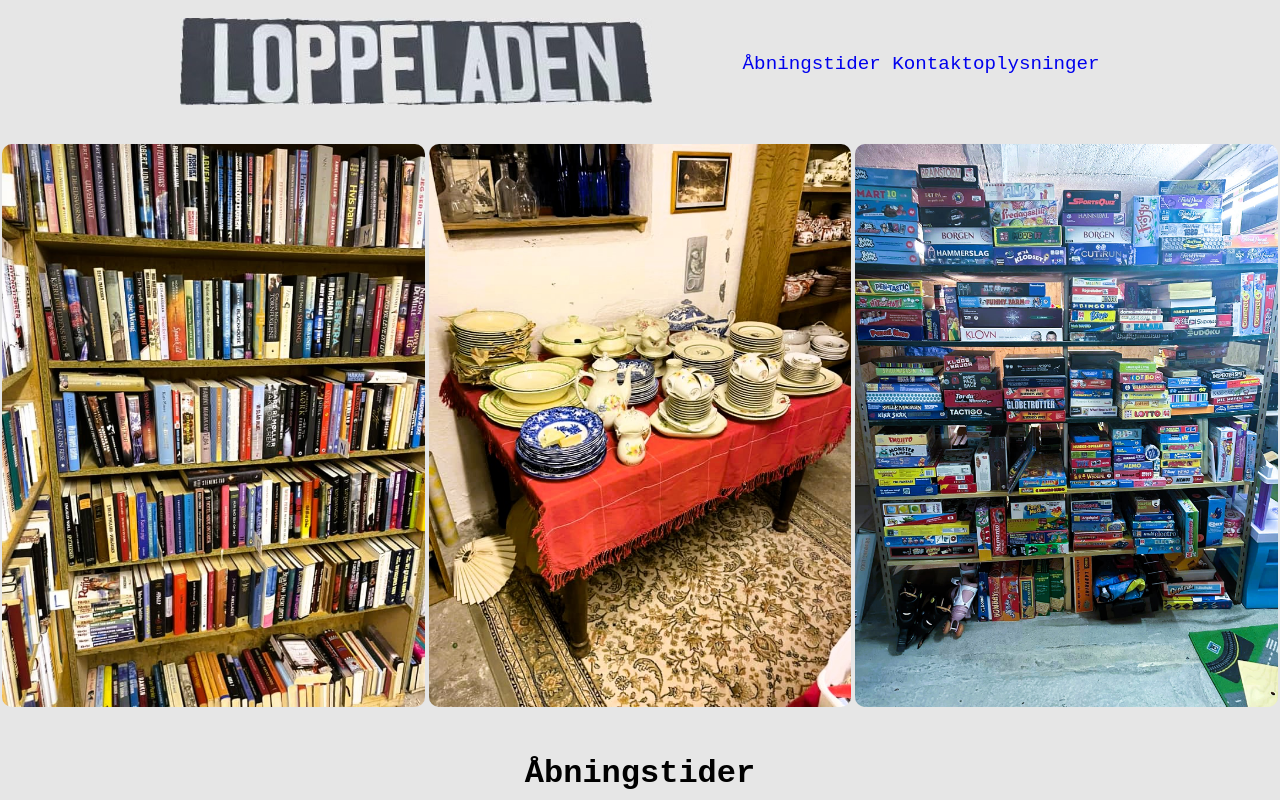
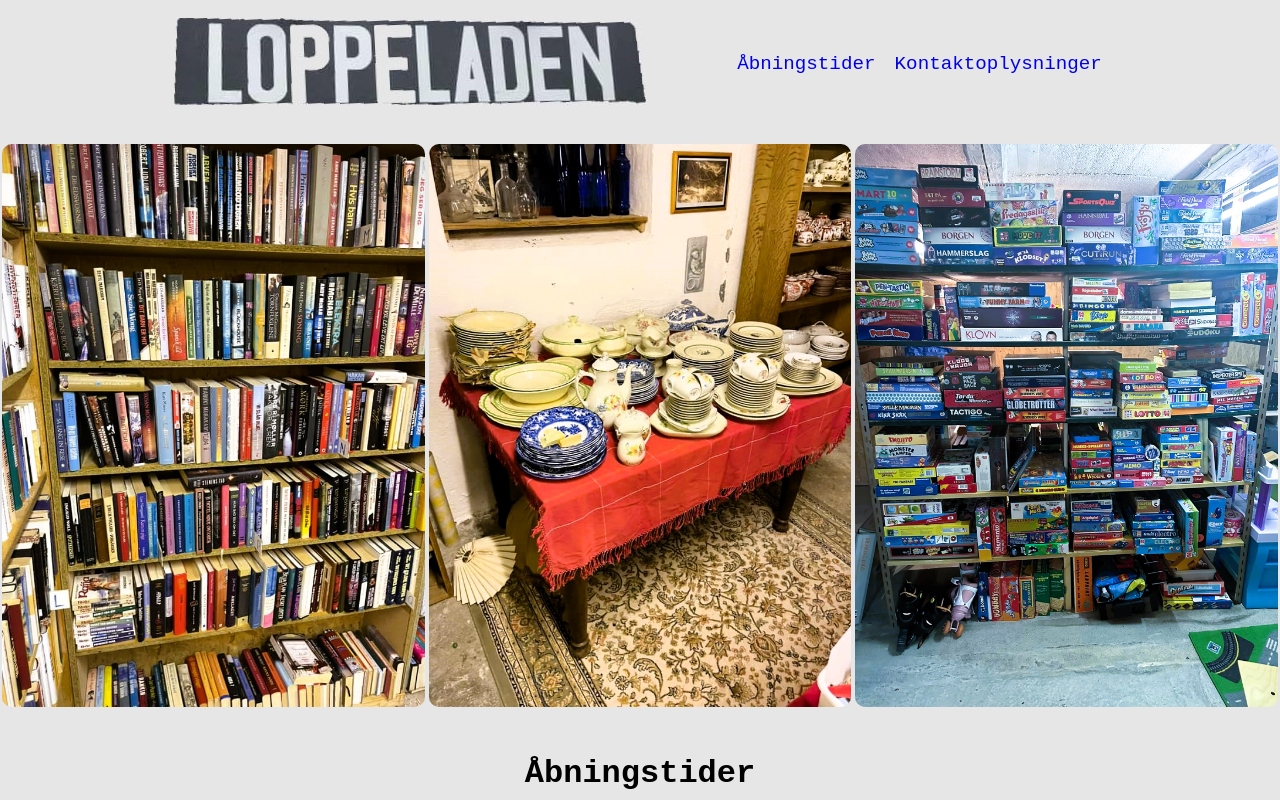
Before and after one commit to chrisanker/loppeladen, a plain HTML site: page src/index.html in a window 1280 px wide. Shown: the top 800 px of the page. Drawn offline with Linux system fonts and the light colour scheme.

Commit message:
Added styling to nav links

```diff
--- a/src/index.html
+++ b/src/index.html
@@ -18,8 +18,8 @@
             <img src="assets/loppeladen_cropped.jpg" alt="">
         </div>
         <div>
-            <a href="#opening-hours">Åbningstider</a>
-            <a href="#contact">Kontaktoplysninger</a>
+            <a class="nav-links" href="#opening-hours">Åbningstider</a>
+            <a class="nav-links" href="#contact">Kontaktoplysninger</a>
         </div>
         <div></div>
     </nav>
--- a/src/styles.css
+++ b/src/styles.css
@@ -73,3 +73,12 @@
 .margin-right {
     width: 4rem;
 }
+
+.nav-links {
+    padding: 0.2em;
+    border-radius: 5px;
+}
+
+.nav-links:hover {
+    background-color: rgba(47, 79, 79, 0.2);
+}
```
